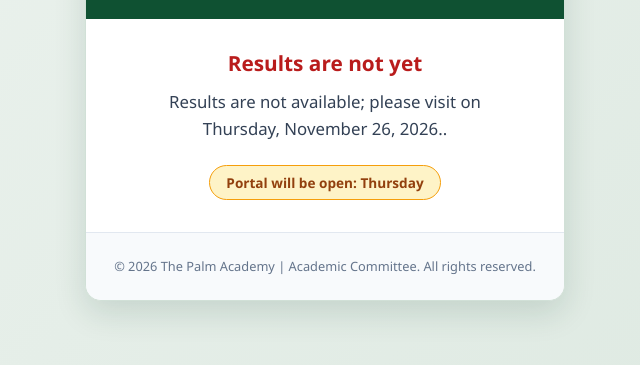
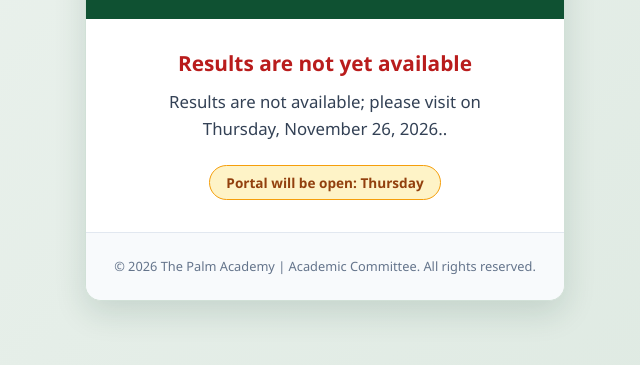
Before and after one commit to LAZORON/thepalmacademy-results, a plain HTML site: page index.html in a window 1280 px wide. Shown: the part 329-694 px from the top of the page, without its empty margins (315-955 px from the left). Drawn offline with Linux system fonts and the light colour scheme.

Commit message:
Fix HTML formatting and content errors

```diff
--- a/index.html
+++ b/index.html
@@ -115,7 +115,7 @@
       <p class="subtitle">Student's Examination Results Portal</p>
     </div>
     <div class="body-content">
-      <h2 class="notice-title">Results are not yet </h2>
+      <h2 class="notice-title">Results are not yet available </h2>
       <p class="notice-text">Results are not available; please visit on Thursday, November 26, 2026..</p>
       <div class="pill">Portal will be open: Thursday</div>
     </div>
```
